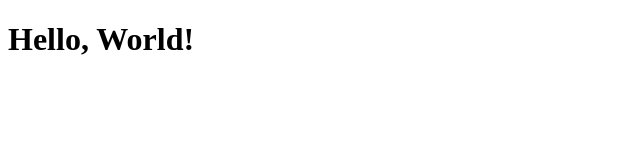
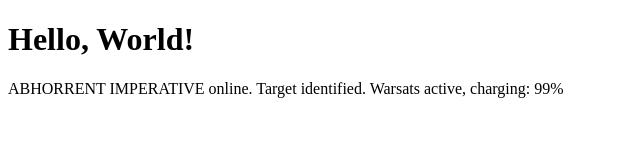
Before and after one commit to kevin-ci/WW-2404-GitCollab2, a plain HTML site: page index.html in a window 1280 px wide. Shown: the whole page, without its empty margins (0-640 px from the left). Drawn offline with Linux system fonts and the light colour scheme.

Commit message:
your message here

```diff
--- a/index.html
+++ b/index.html
@@ -7,5 +7,6 @@
 </head>
 <body>
     <h1>Hello, World!</h1>
+    <p>ABHORRENT IMPERATIVE online. Target identified. Warsats active, charging: 99%</p>
 </body>
 </html>
```
